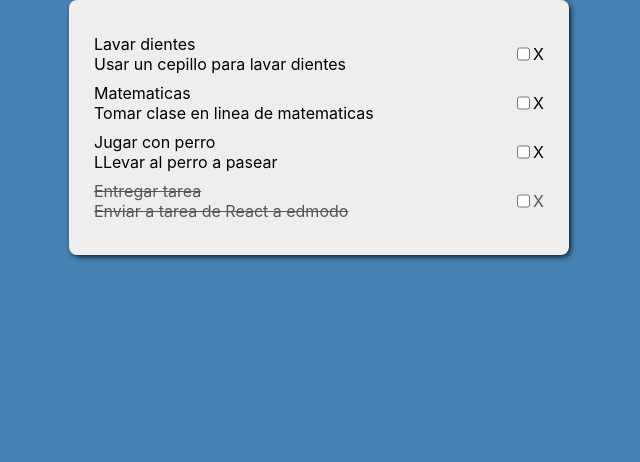
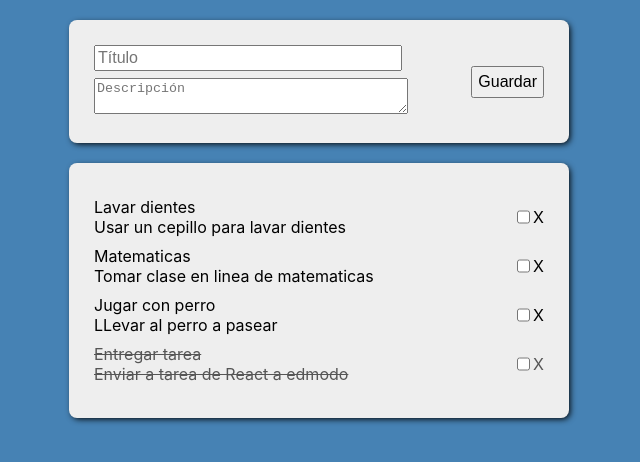
Before and after one commit to VictorFranco/reactjs-primera-app, a React (Create React App) app: page / in a window 1280 px wide. Shown: the top 462 px of the page, without its empty margins (321-961 px from the left). Built offline with nearby package versions, Linux system fonts and the light colour scheme.

Commit message:
Formulario Agregado

```diff
--- a/src/App.css
+++ b/src/App.css
@@ -15,4 +15,5 @@
   background: #eee;
   border-radius: 8px;
   box-shadow: 2px 2px 6px -1px black;
+  margin-top: 20px;
 }
--- a/src/App.js
+++ b/src/App.js
@@ -2,6 +2,7 @@ import React,{Component} from 'react';
 import tasks from './sample/tasks.json';
 import Tasks from './components/Tasks'
 import './App.css';
+import TaskForm from './components/TaskForm';
 
 class App extends Component {
   state={
@@ -9,8 +10,13 @@ class App extends Component {
   }
   render() {
     return <div className="App">
-      <div className="Card">
-        <Tasks tasks={this.state.tasks}/>
+      <div>
+        <div className="Card">
+          <TaskForm/>
+        </div>
+        <div className="Card">
+          <Tasks tasks={this.state.tasks}/>
+        </div>
       </div>
     </div>;
   }
--- /dev/null
+++ b/src/components/TaskForm.css
@@ -0,0 +1,18 @@
+.Form{
+    display: flex;
+    justify-content: space-between;
+}
+.Form>button{
+    align-self: center;
+    padding: 5px;
+    font-size: 16px;
+}
+.Form input{
+    width: 300px;
+    margin-bottom: 7px;
+    height: 20px;
+    font-size: 16px;
+}
+.Form textarea{
+    width: 100%;
+}
--- /dev/null
+++ b/src/components/TaskForm.js
@@ -0,0 +1,15 @@
+import React,{Component} from 'react';
+import './TaskForm.css'
+class TaskForm extends Component{
+    onSubmit=e=>{e.preventDefault()}
+    render(){
+        return <form className="Form" onSubmit={this.onSubmit}>
+            <div>
+                <input type="text" placeholder="Título"></input><br/>
+                <textarea placeholder="Descripción"></textarea>
+            </div>
+            <button type="submit">Guardar</button>
+        </form>
+    }
+}
+export default TaskForm;
```
